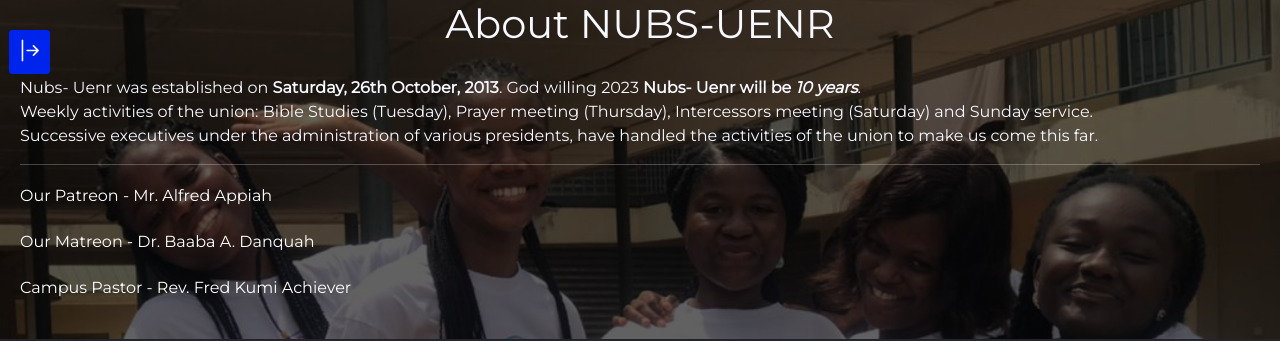
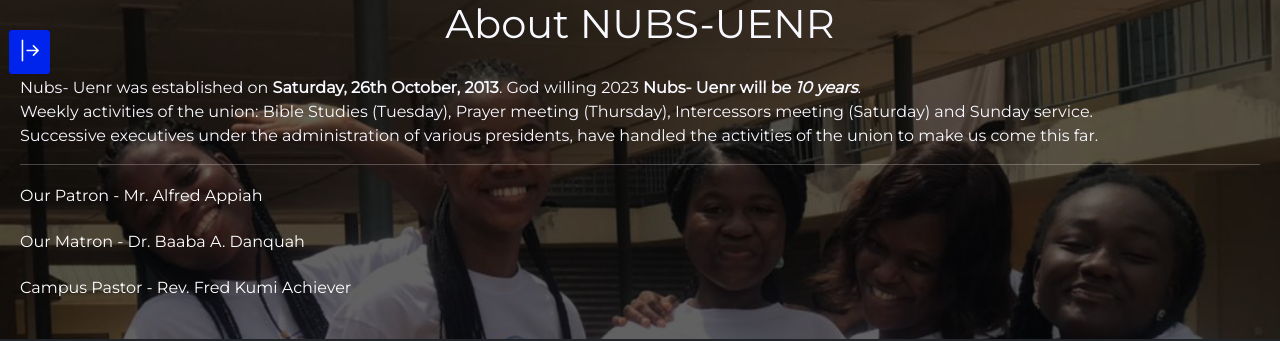
Before and after one commit to amgenious/nubsweb, a React (Create React App) app: page /about in a window 1280 px wide. Shown: the top 341 px of the page. Built offline with nearby package versions, Linux system fonts and the light colour scheme.

Commit message:
removed the e from the patron

```diff
--- a/src/Components/AboutPage/AboutIndex.js
+++ b/src/Components/AboutPage/AboutIndex.js
@@ -12,8 +12,8 @@ function AboutIndex() {
                         <br />Successive executives under the administration of various presidents, have handled the activities of the union to make us come this far.
                         <hr />
                 <div>
-                <p style={{color:'white'}}><b>Our Patreon </b>- Mr. Alfred Appiah </p>
-                <p style={{color:'white'}}><b>Our Matreon </b>- Dr. Baaba A. Danquah</p>
+                <p style={{color:'white'}}><b>Our Patron </b>- Mr. Alfred Appiah </p>
+                <p style={{color:'white'}}><b>Our Matron </b>- Dr. Baaba A. Danquah</p>
                 <p style={{color:'white'}}><b>Campus Pastor </b>- Rev. Fred Kumi Achiever</p>
                 </div>
             </div>
```
